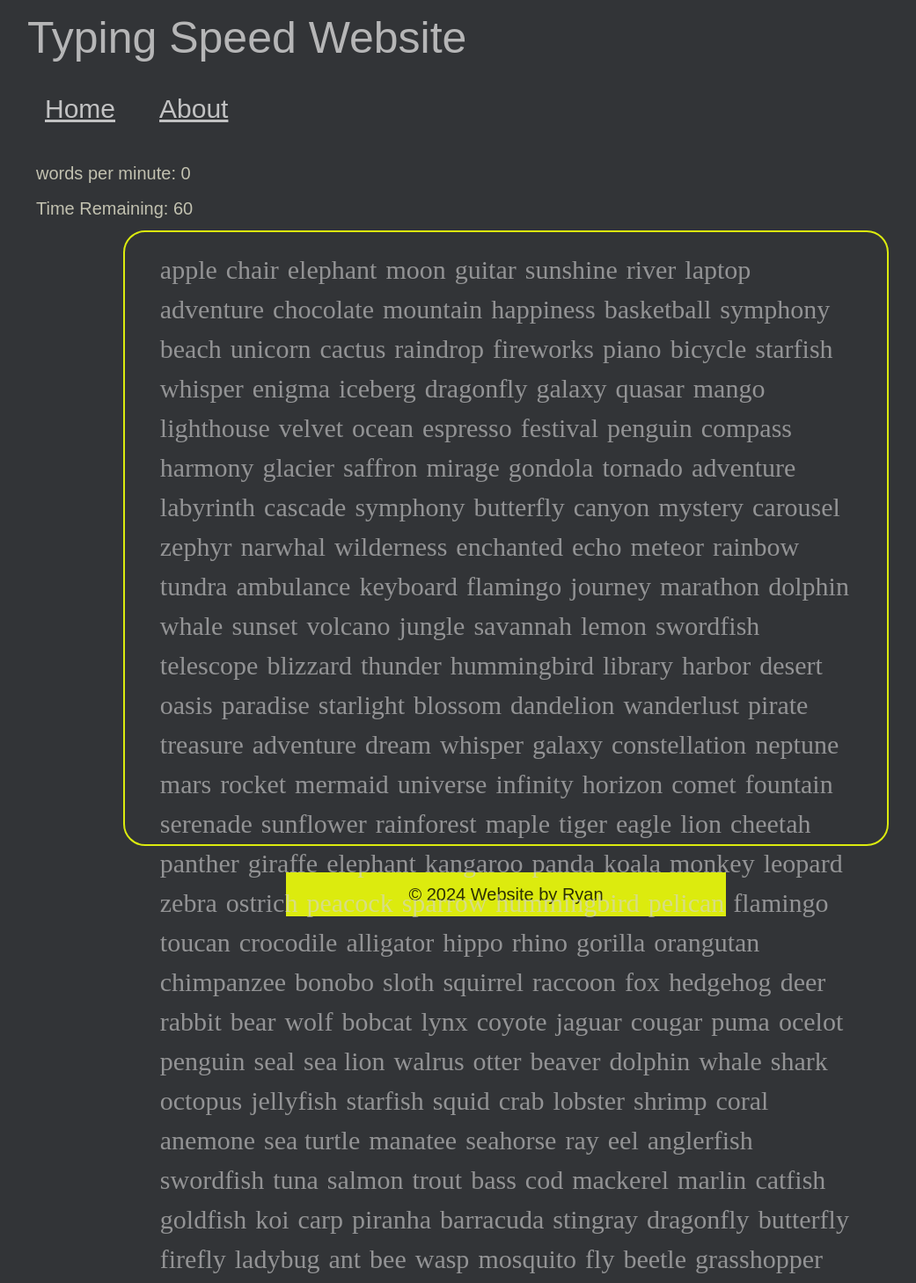
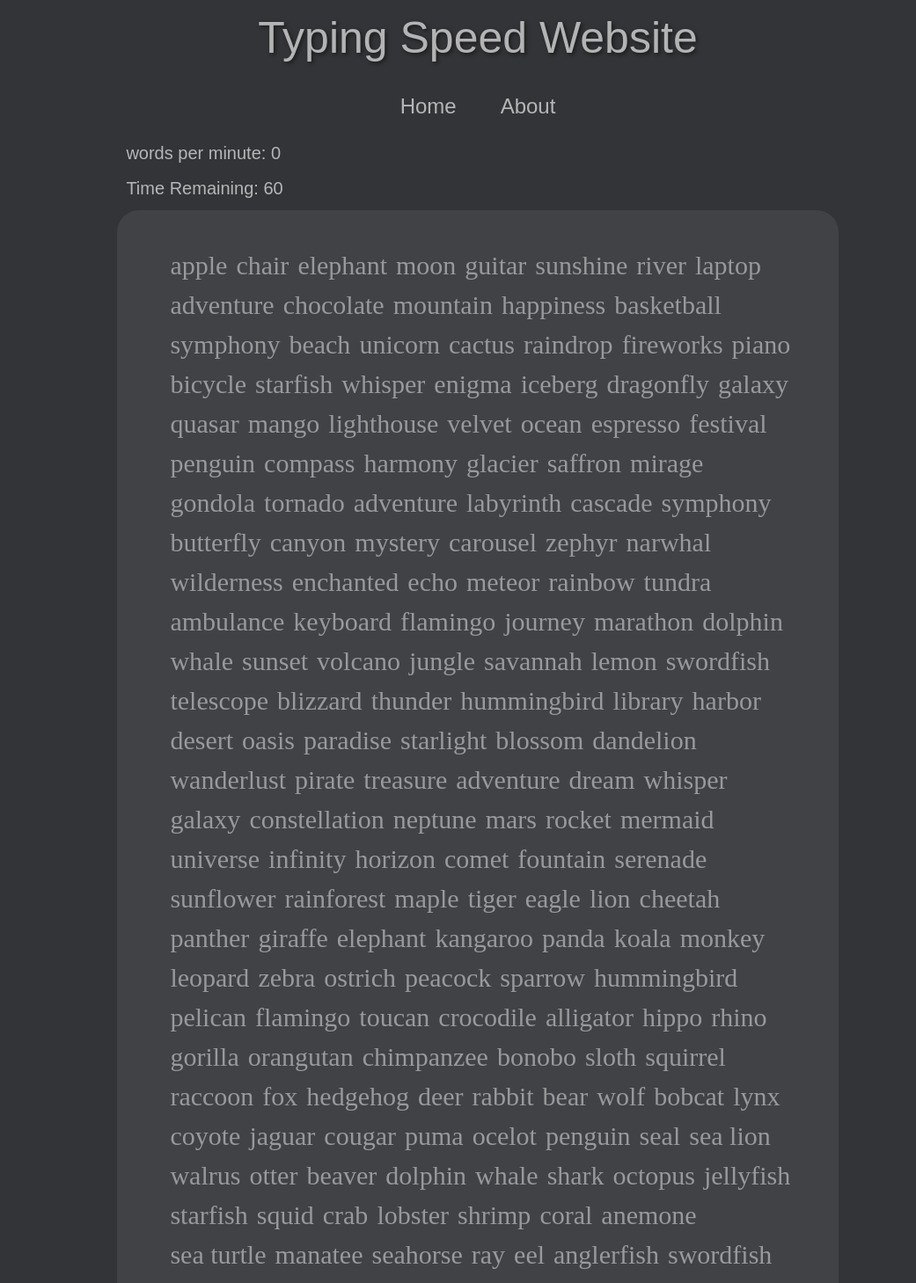
Before and after one commit to FrokSo/TypingTest_React, a React (Vite) app in the folder react-app/: page / in a window 1280 px wide. Shown: the top 1459 px of the page at 88% size, without its empty margins (97-1138 px from the left). Built offline with nearby package versions, Linux system fonts and the light colour scheme; the HTML template or start-up script is replaced by a standard one.

Commit message:
Additional styling done

```diff
--- a/react-app/src/App.css
+++ b/react-app/src/App.css
@@ -2,7 +2,7 @@ body{
   font-family: 'Montserrat', sans-serif;
   background-color: #323437;
   padding-left: 10%;
-  padding-right: 5%;
+  padding-right: 10%;
   padding-top: 1%;
 }
 
--- a/react-app/src/components/Footer.css
+++ b/react-app/src/components/Footer.css
@@ -1,15 +1,24 @@
-Footer{
-    background-color: #EFFF0AE6;
+footer {
+    background-color: transparent; /* Dark grey background */
     margin-top: 30px;
     text-align: center;
     width: 500px;
+    border-radius: 15px;
+    padding: 10px;
+    box-shadow: 0 4px 8px rgba(0, 0, 0, 0.1); /* Optional: adds a shadow effect */
 }
 
-.divFooter{
+.divFooter {
     display: flex;
-    justify-content: center; /* Center children vertically */
+    justify-content: center; /* Center children horizontally */
+    align-items: center; /* Center children vertically */
+    margin-top: 20px;
 }
 
-.footerP{
-    color:rgba(0, 0, 0, 0.795);
+.footerP {
+    font-size: 16px;
+    font-family: 'Montserrat', sans-serif;
+    margin: 0;
+    color: rgba(211, 211, 211, 0.8);
+
 }
--- a/react-app/src/components/Header.css
+++ b/react-app/src/components/Header.css
@@ -1,31 +1,35 @@
-header{
+.header {
+    font-family: 'Montserrat', sans-serif;
+    font-size: 50px;
+    color: #ddddddc5;
+    text-align: center;
+    margin-bottom: 20px;
+    text-shadow: 2px 2px 4px rgba(0, 0, 0, 0.5);
 }
 
-.header{
-    font-size: 50px;
+.listItem {
+    margin-right: 20px;
+    padding: 10px;
+    font-family: 'Montserrat', sans-serif;
+    text-decoration: none;
+    display: inline-block;
+    font-size: 24px;
     color: #ddddddc5;
+    transition: color 0.3s ease;
 }
 
-.listItem{
-    margin-right: 50px;
-    padding: 0;
-    text-decoration: underline;
-    display: inline-flex;
-    font-size: 30px;
-    color: rgba(255, 255, 255, 0.70);
-}
-
-.listItem:hover{
-    text-decoration: underline;
-    color: rgba(255, 255, 255, 0.50);
+.listItem:hover {
+    color: rgba(255, 255, 255, 0.75);
 }
 
 .styledList {
-    padding: 20px;
-    text-decoration: underline;
-    list-style-type: disc;
-  }
+    padding: 0;
+    list-style-type: none;
+    display: flex;
+    justify-content: center;
+    margin: 0;
+}
 
-li{
-    size: 100px;
+.styledList li {
+    margin: 0 15px;
 }
--- a/react-app/src/components/WPMInput.css
+++ b/react-app/src/components/WPMInput.css
@@ -1,17 +1,17 @@
 .container {
     position: relative;
     width: 80%;
-    height: 700px;
+    min-height: 700px;
     margin: 0 auto;
     padding: 20px;
     font-family: 'Montserrat';
-    background-color: transparent;
-    border: 2px solid #EFFF0AE6;
+    background-color: #404246;
     border-radius: 25px;
   }
 
 .user-input {
     caret-color: transparent;
+    user-select: none;
 
     position: absolute;
     line-height: 1.5;
@@ -22,7 +22,7 @@
     transform: translateY(50%, 50%);
     margin: 10px;
     width: 95%;
-    height: 700px;
+    min-height: 700px;
     padding: 10px;
 
     border: 1px;
@@ -33,13 +33,13 @@
   }
 
   .user-input:focus{
-    border-radius: 25px;
-    outline: 0.1px solid #EFFF0AE6; /* Remove default focus outline */
+    border-radius: 0px;
+    outline: 0.1px solid transparent;
   }
 
 
 .referenceText {
-    position: absolute;
+    position: relative;
     line-height: 1.5;
     top: 0%;
     left: 20px;
@@ -47,8 +47,9 @@
     transform: translateY(50%, 50%);
     margin: 10px;
     width: 95%;
-    height: 700px;
+    min-height: 700px;
     padding: 10px;
+    overflow: auto;
 
     display: flex;
     flex-wrap: wrap;
--- a/react-app/src/components/WPMInput.tsx
+++ b/react-app/src/components/WPMInput.tsx
@@ -1,4 +1,4 @@
-import React, { useState, useEffect } from "react";
+import React, { useState, useEffect, useRef } from "react";
 import "./WPMInput.css";
 
 interface WPMInputProp {
@@ -13,6 +13,7 @@ function WPMInput({ wordDump, disableTextBox, startTimer, retrieveNumCorrectWord
     const [userInput, setUserInput] = useState<JSX.Element[]>([]);
     const [isTimerStarted, setIsTimerStarted] = useState(false);
     const [isTextboxDisabled, setIsTextboxDisabled] = useState(disableTextBox);
+    const mouseDownRef = useRef(false);
 
     useEffect(() => {
         checkUserInput();
@@ -89,6 +90,9 @@ function WPMInput({ wordDump, disableTextBox, startTimer, retrieveNumCorrectWord
     };
 
     const handleKeyDown = (event: React.KeyboardEvent) => {
+        if (event.ctrlKey && event.key === 'a') {
+            event.preventDefault(); // Prevent the "select all" functionality
+        }
         if (!isTimerStarted) {
             startTimer();
             setIsTimerStarted(true); // only calls this once
--- a/react-app/src/views/Home.css
+++ b/react-app/src/views/Home.css
@@ -1,3 +1,7 @@
 p{
-    color: rgba(223, 222, 200, 0.836);
+    color: #ddddddc5;
 }
+
+.infoDiv{
+    padding-left: 10%;
+}
--- a/react-app/src/views/Home.tsx
+++ b/react-app/src/views/Home.tsx
@@ -42,18 +42,16 @@ function Home({ wordDump, initialSeconds }: HomeProp) {
         setNumCorrectWords(num);
     }
 
-    const handleReceiveUserInput = (userInput: string) => {
-
-    }
-
     return (
-        <>
+        <div >
+            <div className="infoDiv">
                 <p>words per minute: {wpm}</p>
                 <Timer
                     initialSeconds={initialSeconds}
                     shouldStart={shouldStart}
                     onTimerFinish={handleOnTimerFinish}
                     retrieveTime={handleRetrieveTime} />
+            </div>
             <WPMInput wordDump={wordDump}
                 disableTextBox={isTextboxDiabled}
                 startTimer={handleStartTimer}
@@ -66,7 +64,7 @@ function Home({ wordDump, initialSeconds }: HomeProp) {
                 <BasicTextbox receiveUserInput={handleReceiveUserInput} />
                 <Button buttonContext="Enter" />
             </div> */}
-        </>
+        </div>
     )
 }
 
```
Lines whose indentation alone changed are shown as unchanged.
